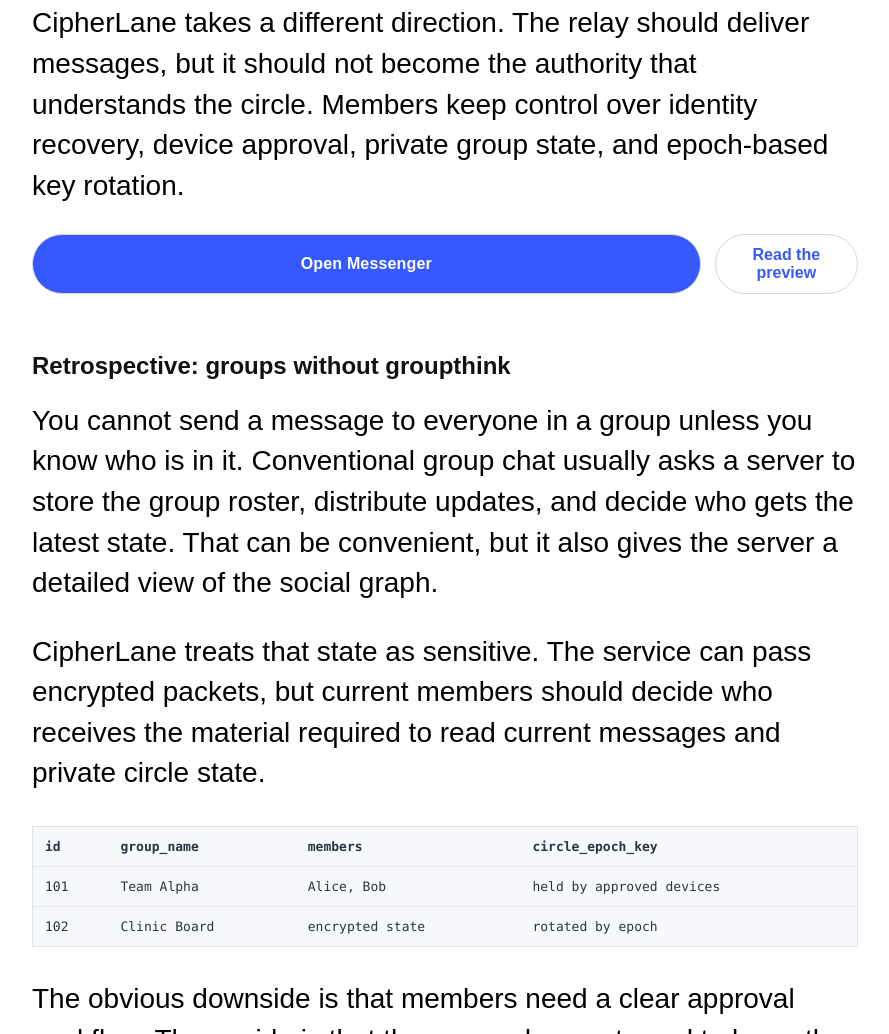
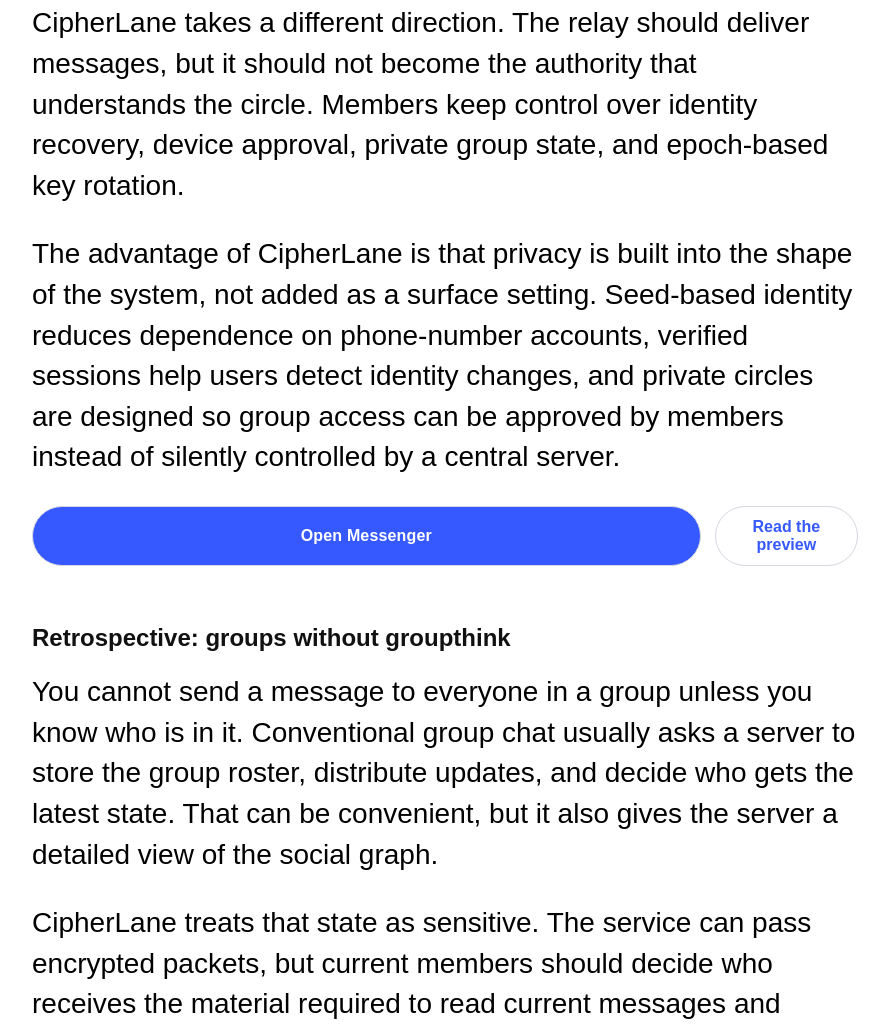
Before and after one commit to krishnamathi2/whatsappnew, a website: page web/index.html in a window 1280 px wide. Shown: the part 778-1812 px from the top of the page, without its empty margins (195-1084 px from the left). Drawn offline with Linux system fonts and the light colour scheme.

Commit message:
Add CipherLane advantages paragraph

```diff
--- a/web/index.html
+++ b/web/index.html
@@ -1600,6 +1600,7 @@
 
       <p class="landingLead">Groups are inherently social, and a private messenger needs to protect more than message text. A group name, member list, invite history, recovery state, and trust status can reveal sensitive relationships even when every chat bubble is encrypted.</p>
       <p class="landingText">CipherLane takes a different direction. The relay should deliver messages, but it should not become the authority that understands the circle. Members keep control over identity recovery, device approval, private group state, and epoch-based key rotation.</p>
+      <p class="landingText">The advantage of CipherLane is that privacy is built into the shape of the system, not added as a surface setting. Seed-based identity reduces dependence on phone-number accounts, verified sessions help users detect identity changes, and private circles are designed so group access can be approved by members instead of silently controlled by a central server.</p>
 
       <div class="landingActions" aria-label="Landing page actions">
         <button type="button" data-scroll-app>Open Messenger</button>
```
